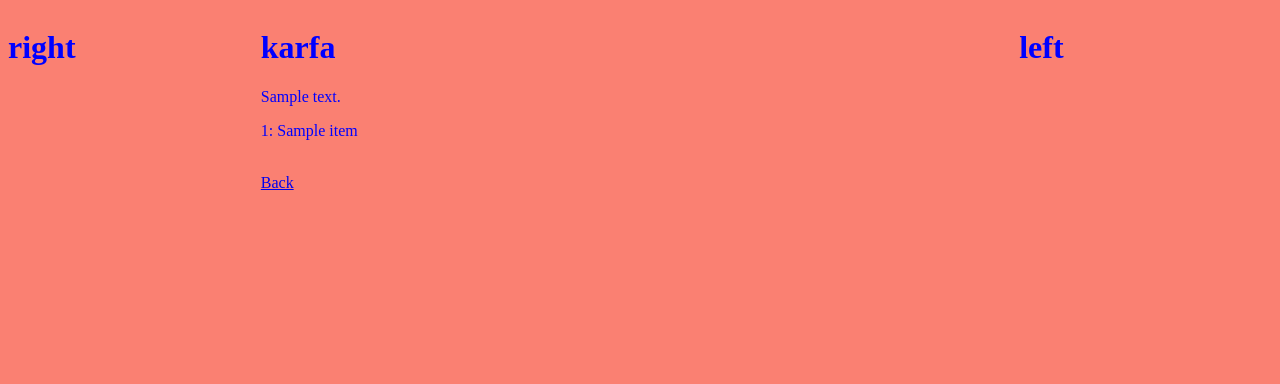
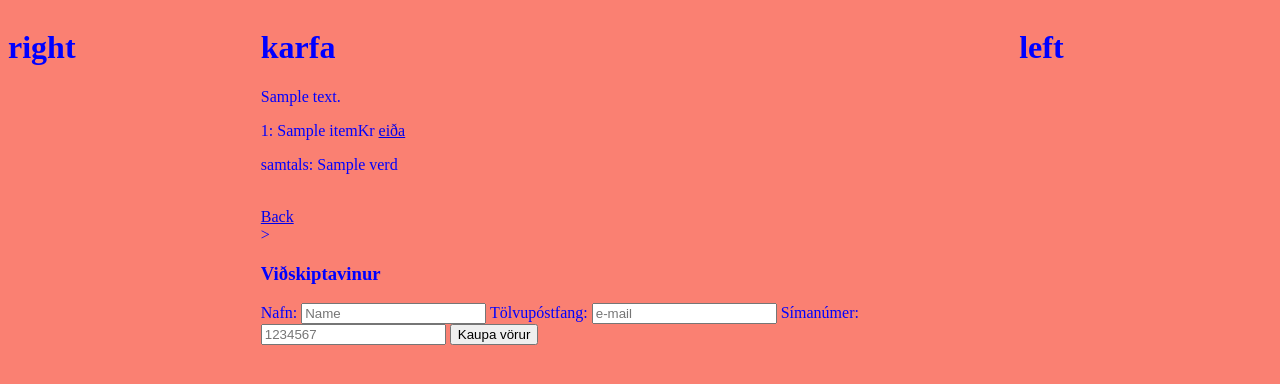
Before and after one commit to Zepeacedust/vefforitun-1-5, a Flask app: template templates/karfa.html in a window 1280 px wide. Shown: the top 384 px of the page. Run offline with Flask 2, Linux system fonts and the light colour scheme; the template is opened without the code that fills it: most values are stand-ins (such as "Sample title", 1, 10 or a date in 2020).

Commit message:
hey þetta virrkar :)

```diff
--- a/templates/karfa.html
+++ b/templates/karfa.html
@@ -4,10 +4,26 @@
 {{ content }}
 {% for item in karfa %}
 
-    <p>{{ item[0] }}: {{ item[1] }}</p>
+    <p>{{ item[0] }}: {{ item[1] }}Kr <a href = "/del/{{ item[2] }}">eiða</a></p>
 
 {% endfor %}
-
+<p>samtals: {{ verd }}</p>
 <br><a href="/">Back</a>
 
+<form method="post" action="kaupa" accept-charset="UTF-8">>
+    <h3>Viðskiptavinur</h3>
+    <label>Nafn:
+        <input type="text" name="nafn" required="" placeholder="Name">
+    </label>
+    <label>Tölvupóstfang:
+        <input type="email" name="email" required="" placeholder="e-mail">
+    </label>
+    <label>Símanúmer:
+        <input type="text" name="simi" required="" pattern="^(\354 )?\d{3}[ -]?\d{4}$" placeholder="1234567" title="Aðeins 7 tölustafir">
+    </label>
+    <input type="hidden" name="samtals" value="{{ verd }}">
+    <input type="submit" value="Kaupa vörur">
+
+</form>
+
 {% endblock %}
```
